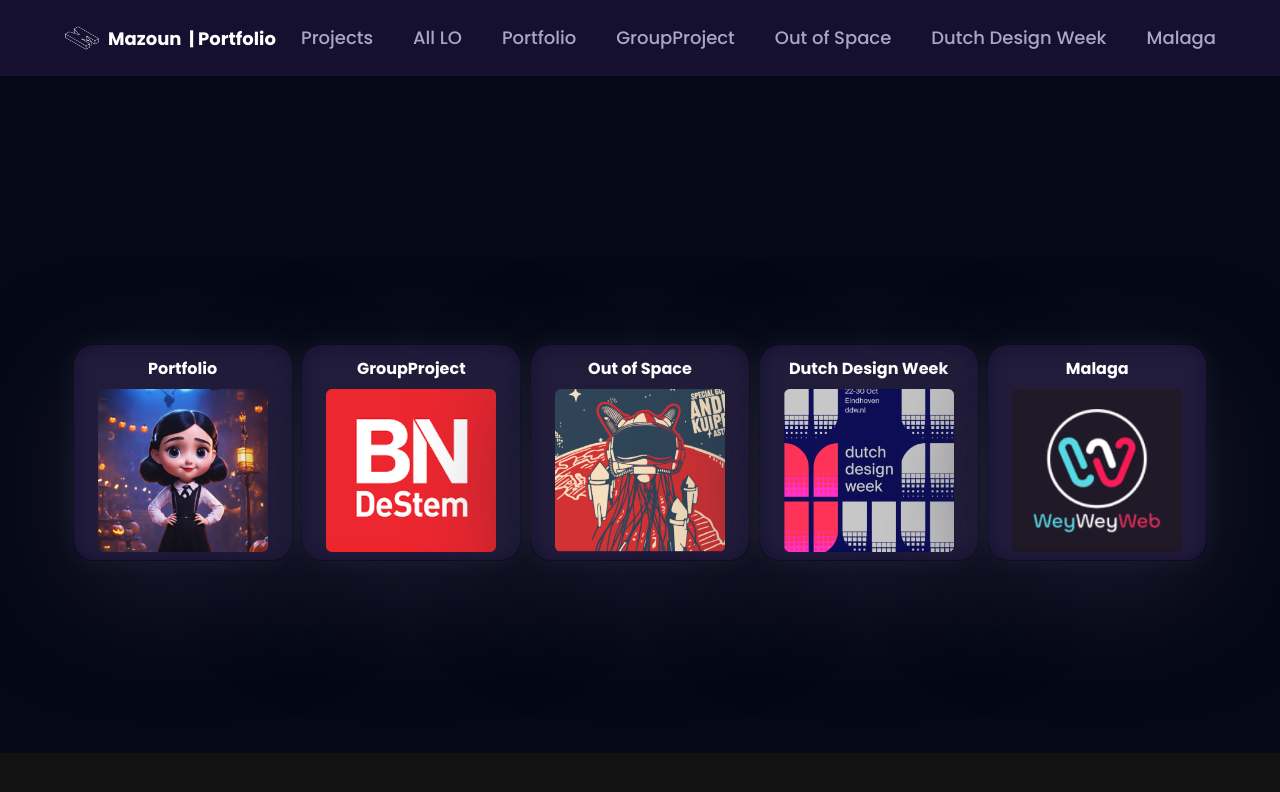
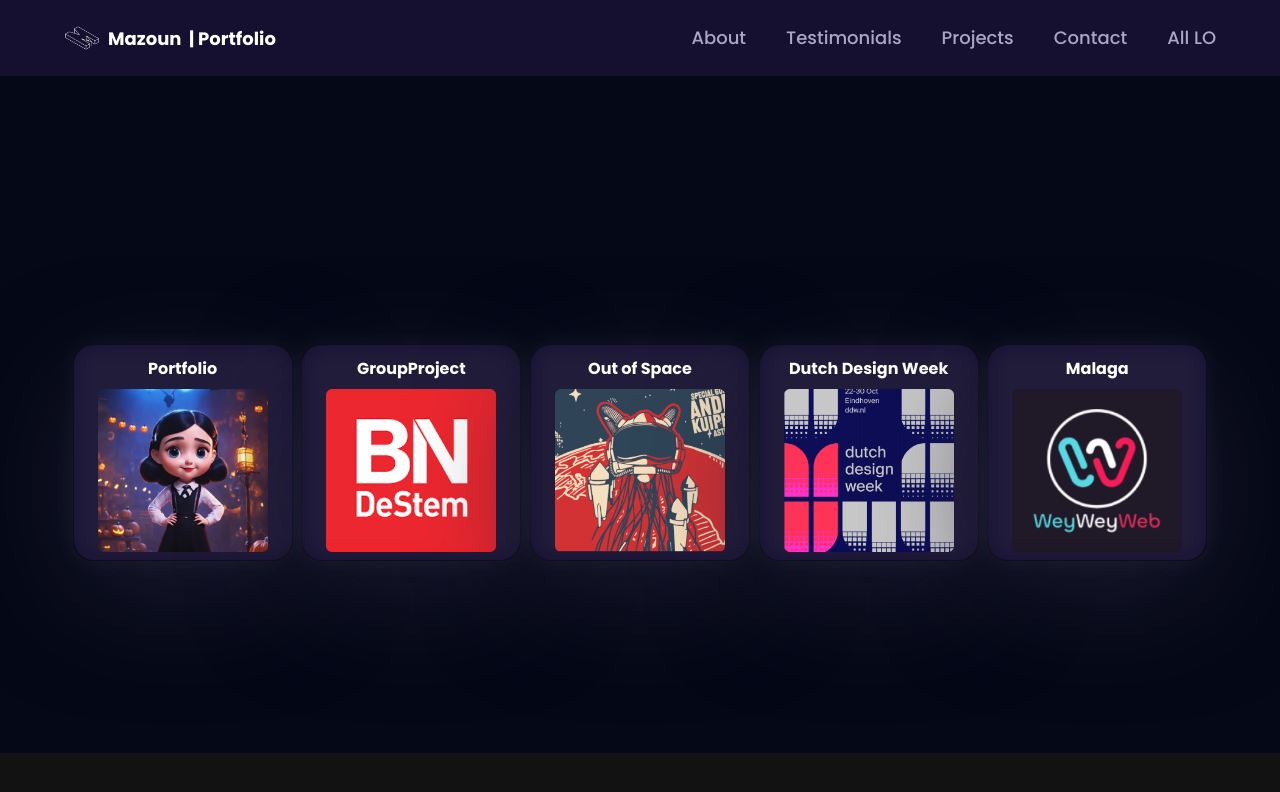
Before and after one commit to mars-xion/final-test, a React (Vite) app: page /projects in a window 1280 px wide. Shown: the top 792 px of the page. Built offline with nearby package versions, Linux system fonts and the light colour scheme.

Commit message:
error handling done Update index.js

```diff
--- a/src/constants/index.js
+++ b/src/constants/index.js
@@ -28,39 +28,30 @@ import {
 
 export const navLinks = [
   {
+    id: "about",
+    title: "About",
+    path: ".#about",
+  },
+  {
+    id: "testimonials",
+    title: "Testimonials",
+    path: ".#testimonials",
+  },
+  {
     id: "projects",
     title: "Projects",
     path: "/projects",
   },
+
+  {
+    id: "contact",
+    title: "Contact",
+    path: ".#contact",
+  },
   {
     id: "LO",
     title: "All LO",
-    path: "/lOAll",
-  },
-  {
-    title: "Portfolio",
-    path: "/Portfolio",
-    id: "Portfolio",
-  },
-  {
-    title: "GroupProject",
-    path: "/Group",
-    id: "group",
-  },
-  {
-    title: "Out of Space",
-    path: "/OutOfSpace",
-    id: "outofSpace",
-  },
-  {
-    title: "Dutch Design Week",
-    path: "/DutchDesignWeek",
-    id: "dutchdesignWeek",
-  },
-  {
-    title: "Malaga",
-    path: "/Weyweyweb",
-    id: "weyweyweb",
+    path: "./lOAll",
   },
 ];
 
@@ -154,27 +145,27 @@ const divisions = [
   {
     title: "Portfolio",
     icon: portfolio,
-    id: "./portfolio",
+    id: "Portfolio",
   },
   {
     title: "GroupProject",
     icon: bndestem,
-    id: "./group",
+    id: "group",
   },
   {
     title: "Out of Space",
     icon: outofspace,
-    id: "./outOfSpace",
+    id: "outofSpace",
   },
   {
     title: "Dutch Design Week",
     icon: ddwimage,
-    id: "./dutchDesignWeek",
+    id: "dutchdesignWeek",
   },
   {
     title: "Malaga",
     icon: weyweywebimage,
-    id: "./weyweyweb",
+    id: "weyweyweb",
   },
 ];
 
@@ -186,14 +177,14 @@ const LAData = {
         position: "All Projects",
         period: "Oct 2018 - present",
         details: [
-          "You can see all the Learning Outcomes here",
-          "",
+          "Lorem ipsum dolor sit amet, consectetur adipiscing elit. Nunc dignissim fringilla dui ac mattis.",
+          "Donec in sodales eros. Nulla fermentum, ante in venenatis pellentesque, justo odio viverra lorem, varius posuere erat tortor et magna.",
         ],
       },
     },
     {
       expData: {
-        title: "LAO1",
+        title: "LA1",
         position: "User interaction @analysis @advice",
         period: "Oct 2016 - May 2018",
         details: [
@@ -204,7 +195,7 @@ const LAData = {
     },
     {
       expData: {
-        title: "LO2",
+        title: "LA2",
         position: "User interaction @execution @validation)",
         period: "Oct 2018 - present",
         details: [
@@ -215,7 +206,7 @@ const LAData = {
     },
     {
       expData: {
-        title: "LO3",
+        title: "LA3",
         position: "Software design and realisation",
         period: "Mar 2016 - Oct 2016",
         details: [
@@ -225,7 +216,7 @@ const LAData = {
     },
     {
       expData: {
-        title: "LO4",
+        title: "LA4",
         position: "Future-oriented organisation",
         period: "Mar 2016 - Oct 2016",
         details: [
@@ -235,7 +226,7 @@ const LAData = {
     },
     {
       expData: {
-        title: "LO5",
+        title: "LA5",
         position: "Investigative problem solving",
         period: "Mar 2016 - Oct 2016",
         details: [
@@ -246,7 +237,7 @@ const LAData = {
     },
     {
       expData: {
-        title: "LO6",
+        title: "LA6",
         position: "Personal leadership",
         period: "Mar 2016 - Oct 2016",
         details: [
@@ -256,7 +247,7 @@ const LAData = {
     },
     {
       expData: {
-        title: "LO7",
+        title: "LA7",
         position: "Goal-oriented interaction",
         period: "Mar 2016 - Oct 2016",
         details: [
```
